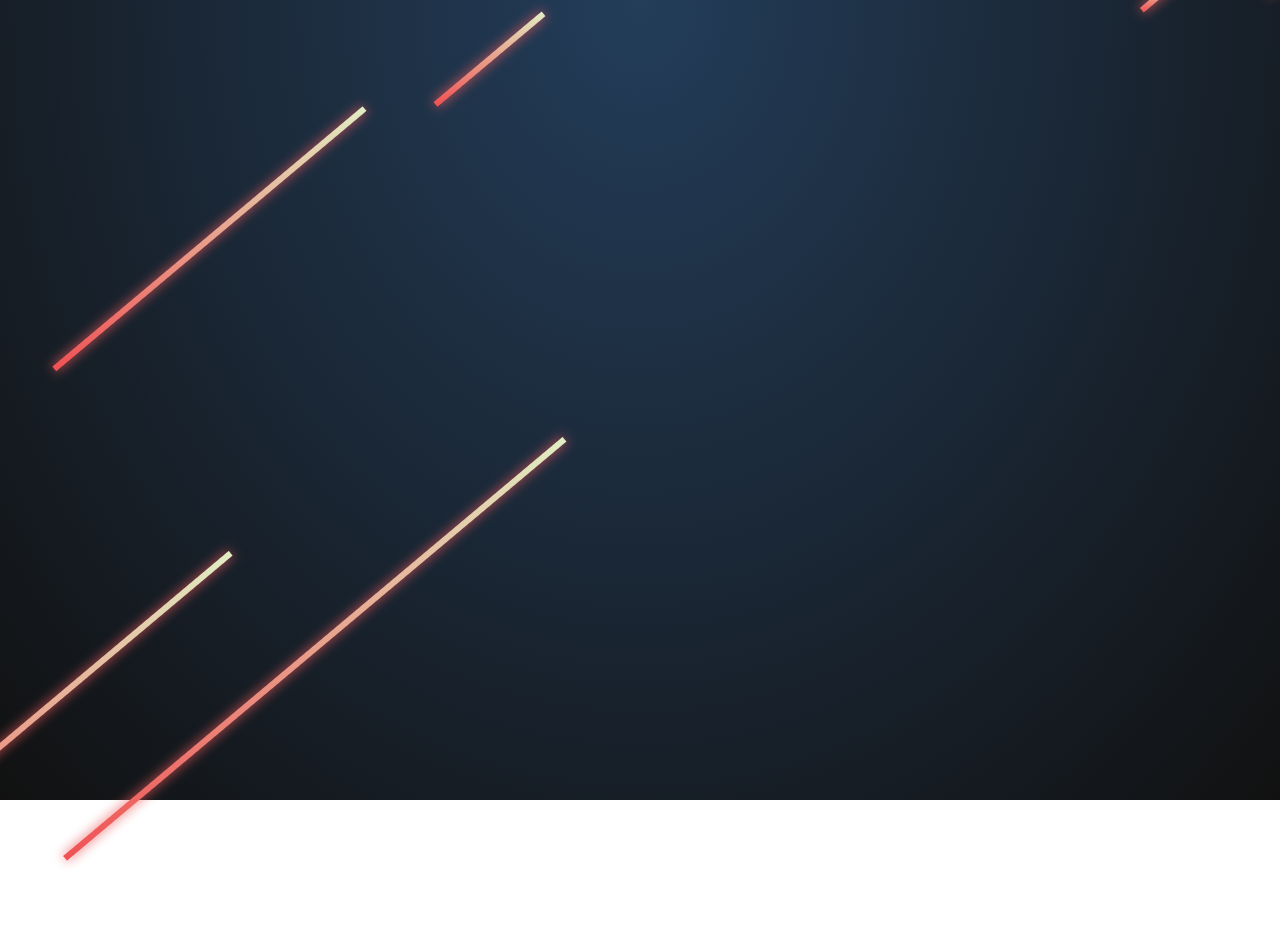
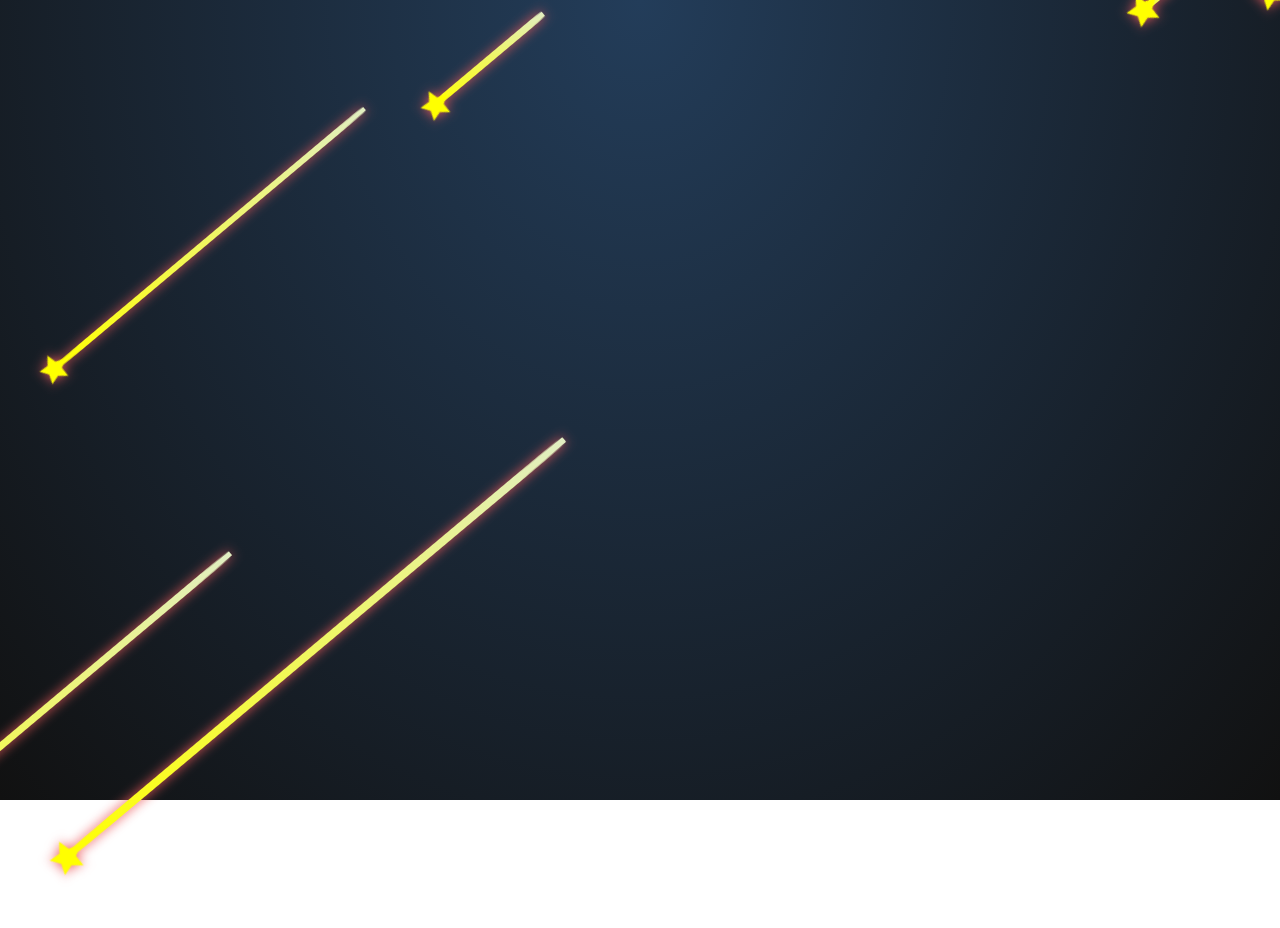
Before and after one commit to Bachir-Tak/Stars-CSS-only-animation-, a plain HTML site: page index.html in a window 1280 px wide. Shown: the top 928 px of the page. Drawn offline with Linux system fonts and the light colour scheme.

Commit message:
First_Commit

```diff
--- a/index.css
+++ b/index.css
@@ -38,8 +38,8 @@ body {
 li {
   top: -3rem;
   position: absolute;
-  height: 0.4rem;
-  background: linear-gradient(45deg, #e1eec3 0%, #f05053 100%);
+
+  background: linear-gradient(45deg, #e1eec3 0%, #ffff00 100%);
   filter: drop-shadow(0 0 6px #ec595c);
   transform-origin: center left;
   animation: falling ease-in-out infinite, advance ease-in-out infinite;
@@ -48,55 +48,86 @@ li {
   display: flex;
   justify-content: center;
   align-items: center;
+  border-radius: 15%;
 }
 
 li:nth-child(1) {
   left: 56%;
+  height: 0.1rem;
   animation-delay: 0s;
   animation-duration: 3s;
 }
 li:nth-child(2) {
   left: 25%;
+  height: 0.2rem;
   animation-delay: 1s;
   animation-duration: 7s;
 }
 li:nth-child(3) {
   left: 30%;
+  height: 0.3rem;
   animation-delay: 1.3s;
   animation-duration: 4s;
 }
 li:nth-child(4) {
   left: 40%;
+  height: 0.4rem;
   animation-delay: 1.6s;
   animation-duration: 12s;
 }
 li:nth-child(5) {
   left: 45%;
+  height: 0.42rem;
   animation-delay: 1.8s;
   animation-duration: 20s;
 }
 li:nth-child(6) {
   left: 21%;
+  height: 0.49rem;
   animation-delay: 2s;
   animation-duration: 2s;
 }
 li:nth-child(7) {
   left: 85%;
+  height: 0.47rem;
   animation-delay: 2.3s;
   animation-duration: 5s;
 }
 li:nth-child(8) {
   left: 70%;
+  height: 0.43rem;
   animation-delay: 2.5s;
   animation-duration: 4s;
 }
 li:nth-child(9) {
   left: 90%;
+  height: 0.46rem;
   animation-delay: 2.8s;
   animation-duration: 25s;
 }
 li:nth-child(10) {
   left: 98%;
+  height: 0.48rem;
   animation-delay: 3s;
   animation-duration: 30s;
 }
+.staros {
+  filter: invert(96%) sepia(33%) saturate(3983%) hue-rotate(1deg)
+    brightness(104%) contrast(107%);
+}
+li img {
+  position: absolute;
+  right: -1rem;
+  height: 450%;
+  animation: rotatos linear infinite;
+  animation-delay: 0s;
+  animation-duration: 3s;
+}
+@keyframes rotatos {
+  0% {
+    transform: rotate(0deg);
+  }
+  100% {
+    transform: rotate(720deg);
+  }
+}
--- a/index.html
+++ b/index.html
@@ -10,16 +10,36 @@
   <body>
     <div id="container">
       <ul class="circles">
-        <li></li>
-        <li></li>
-        <li></li>
-        <li></li>
-        <li></li>
-        <li></li>
-        <li></li>
-        <li></li>
-        <li></li>
-        <li></li>
+        <li>
+          <img src="Star.svg" class="staros" />
+        </li>
+        <li>
+          <img src="Star.svg" class="staros" />
+        </li>
+        <li>
+          <img src="Star.svg" class="staros" />
+        </li>
+        <li>
+          <img src="Star.svg" class="staros" />
+        </li>
+        <li>
+          <img src="Star.svg" class="staros" />
+        </li>
+        <li>
+          <img src="Star.svg" class="staros" />
+        </li>
+        <li>
+          <img src="Star.svg" class="staros" />
+        </li>
+        <li>
+          <img src="Star.svg" class="staros" />
+        </li>
+        <li>
+          <img src="Star.svg" class="staros" />
+        </li>
+        <li>
+          <img src="Star.svg" class="staros" />
+        </li>
       </ul>
     </div>
   </body>
```
Also changed, not shown: Star.svg (added).
